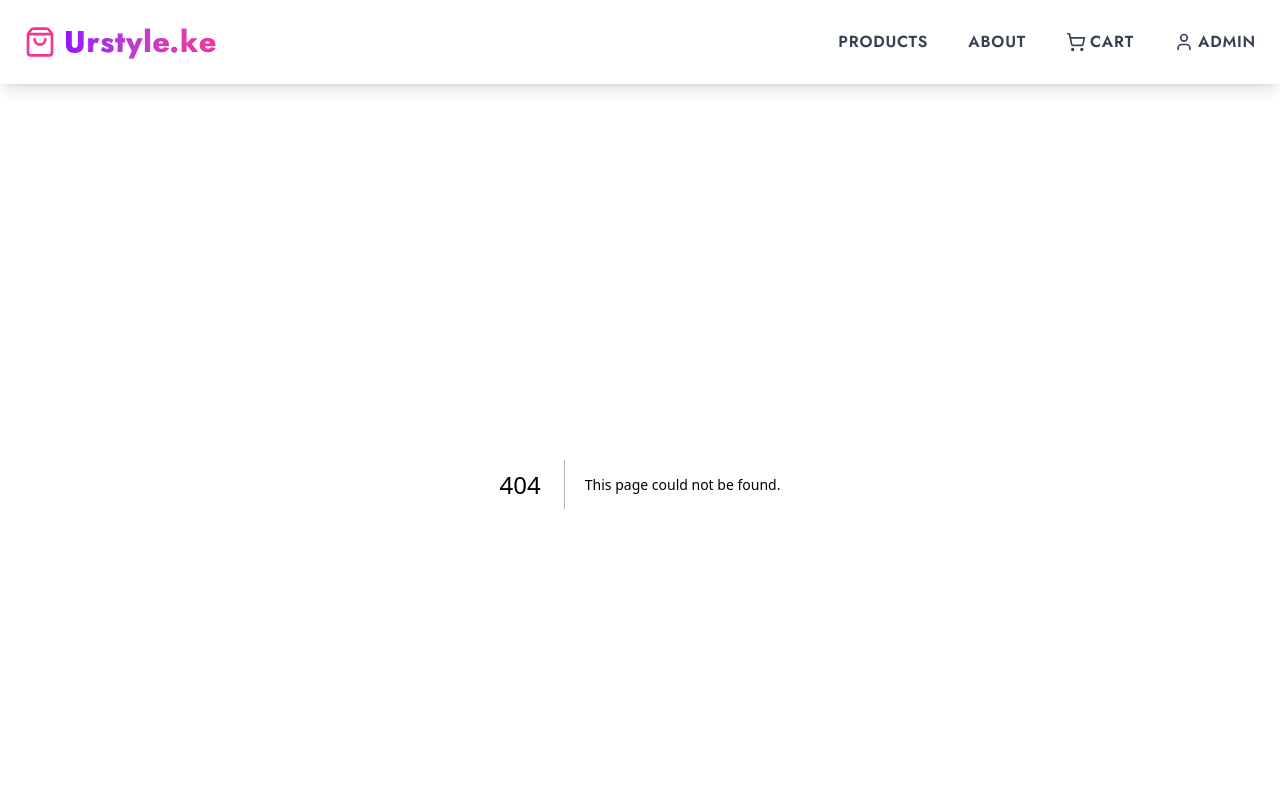
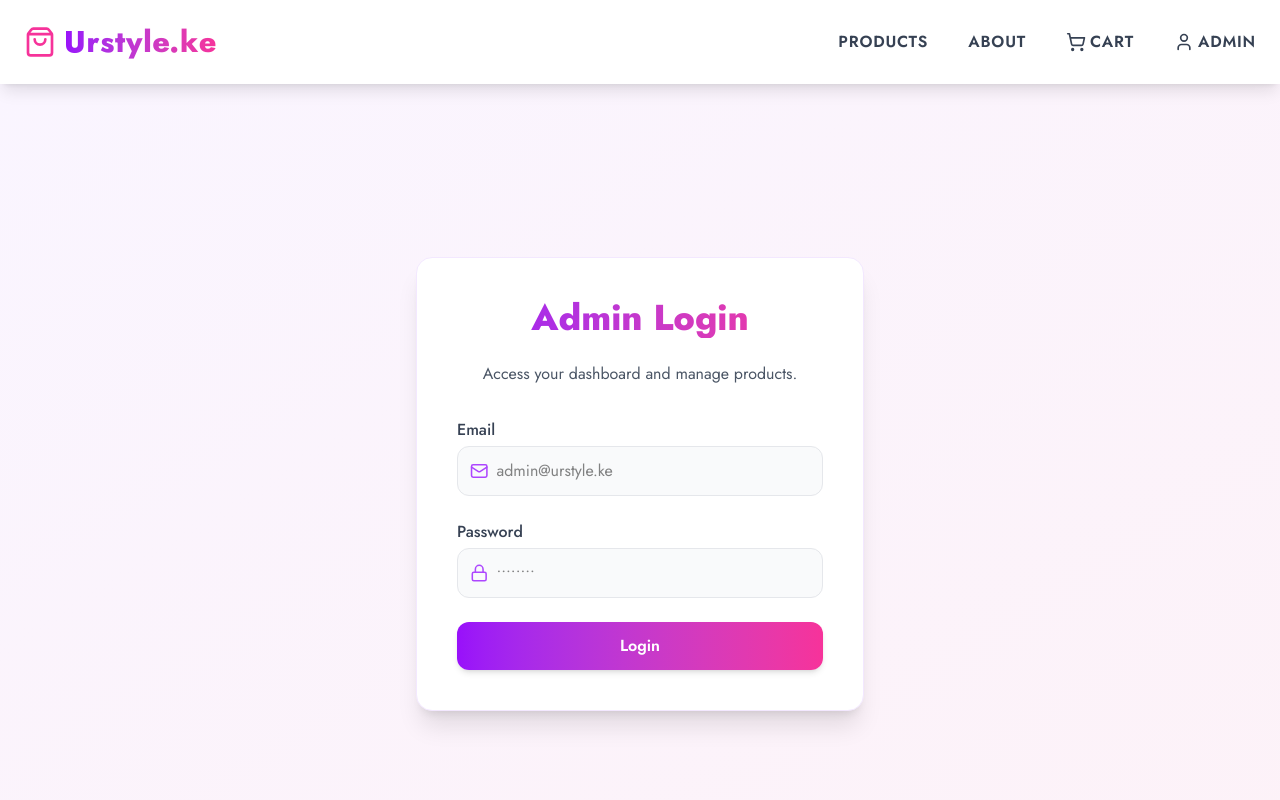
Before and after one commit to Griffinsshem/urstyle.ke, a Next.js app: page /admin/login in a window 1280 px wide. Before the commit this address had no page. Shown: the top 800 px of the page. Built offline with nearby package versions, Linux system fonts and the light colour scheme.

Commit message:
feat(admin): add premium admin login page with gradient branding, lucide icons, and form structure

```diff
--- /dev/null
+++ b/src/app/admin/login/page.js
@@ -0,0 +1,103 @@
+"use client";
+
+import { useState } from "react";
+import { Lock, Mail } from "lucide-react";
+
+export default function AdminLogin() {
+  const [loading, setLoading] = useState(false);
+  const [error, setError] = useState("");
+
+  async function handleLogin(e) {
+    e.preventDefault();
+    setLoading(true);
+    setError("");
+
+    const email = e.target.email.value;
+    const password = e.target.password.value;
+
+    try {
+      // TODO: integrate with Flask auth endpoint
+      // Example: await axios.post("/api/admin/login", { email, password });
+
+      console.log("Logging in with:", email, password);
+
+      // Simulated delay
+      setTimeout(() => {
+        setLoading(false);
+      }, 1000);
+    } catch (err) {
+      setLoading(false);
+      setError("Invalid credentials. Try again.");
+    }
+  }
+
+  return (
+    <div className="min-h-screen flex items-center justify-center bg-gradient-to-br from-purple-50 to-pink-50 p-6">
+
+      {/* Card */}
+      <div className="w-full max-w-md bg-white rounded-2xl shadow-xl p-10 border border-purple-100">
+
+        {/* Title */}
+        <h1 className="text-4xl font-extrabold mb-6 text-center bg-gradient-to-r from-purple-600 to-pink-500 bg-clip-text text-transparent">
+          Admin Login
+        </h1>
+
+        {/* Subtitle */}
+        <p className="text-gray-600 text-center mb-8">
+          Access your dashboard and manage products.
+        </p>
+
+        {/* Error Message */}
+        {error && (
+          <p className="text-red-500 bg-red-50 border border-red-300 p-3 rounded-md text-sm mb-4">
+            {error}
+          </p>
+        )}
+
+        {/* Login Form */}
+        <form onSubmit={handleLogin} className="space-y-6">
+
+          {/* Email */}
+          <div className="flex flex-col">
+            <label className="text-gray-700 font-medium mb-1">Email</label>
+            <div className="flex items-center gap-2 bg-gray-50 border border-gray-200 p-3 rounded-xl focus-within:border-purple-400">
+              <Mail className="w-5 h-5 text-purple-500" />
+              <input
+                type="email"
+                name="email"
+                placeholder="admin@urstyle.ke"
+                required
+                className="w-full bg-transparent outline-none"
+              />
+            </div>
+          </div>
+
+          {/* Password */}
+          <div className="flex flex-col">
+            <label className="text-gray-700 font-medium mb-1">Password</label>
+            <div className="flex items-center gap-2 bg-gray-50 border border-gray-200 p-3 rounded-xl focus-within:border-purple-400">
+              <Lock className="w-5 h-5 text-purple-500" />
+              <input
+                type="password"
+                name="password"
+                placeholder="••••••••"
+                required
+                className="w-full bg-transparent outline-none"
+              />
+            </div>
+          </div>
+
+          {/* Login Button */}
+          <button
+            type="submit"
+            disabled={loading}
+            className="w-full py-3 bg-gradient-to-r from-purple-600 to-pink-500 text-white rounded-xl font-semibold shadow-md hover:opacity-90 transition disabled:opacity-50"
+          >
+            {loading ? "Logging in..." : "Login"}
+          </button>
+        </form>
+
+      </div>
+    </div>
+  );
+}
```
